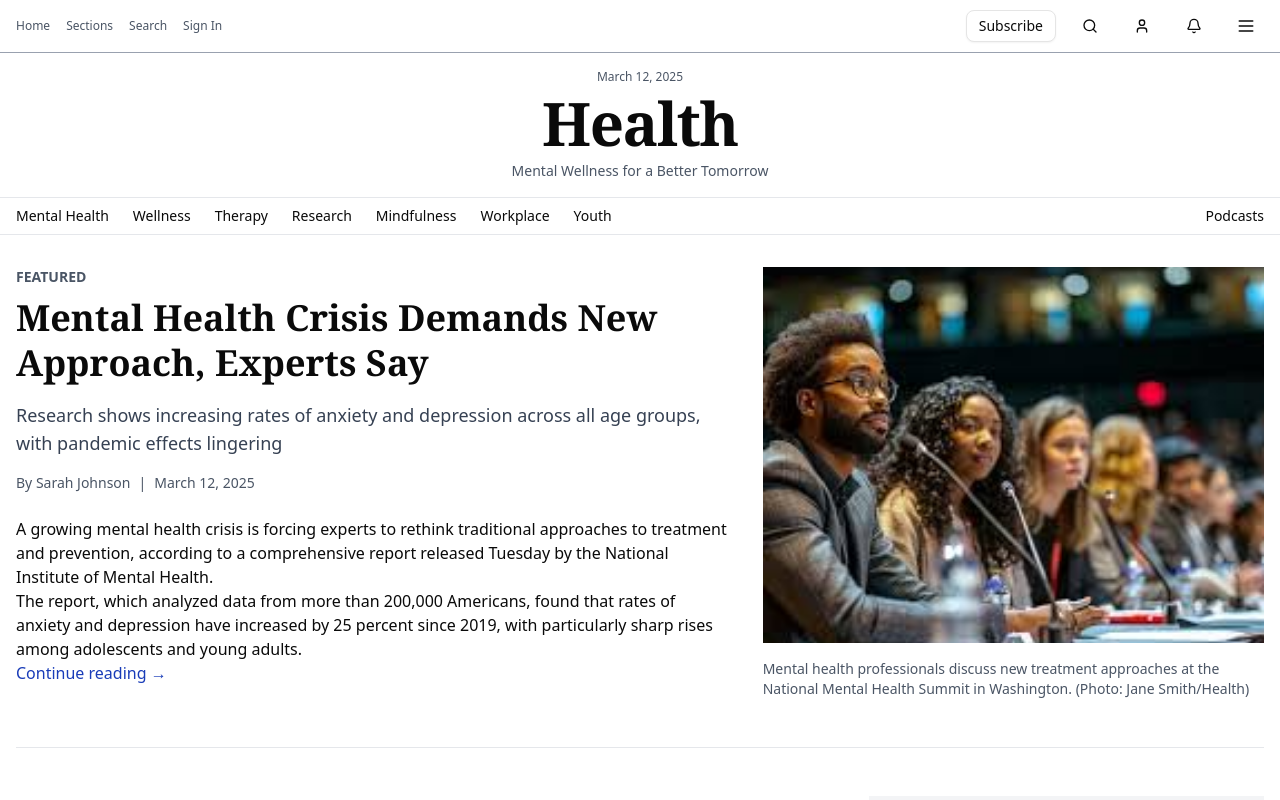
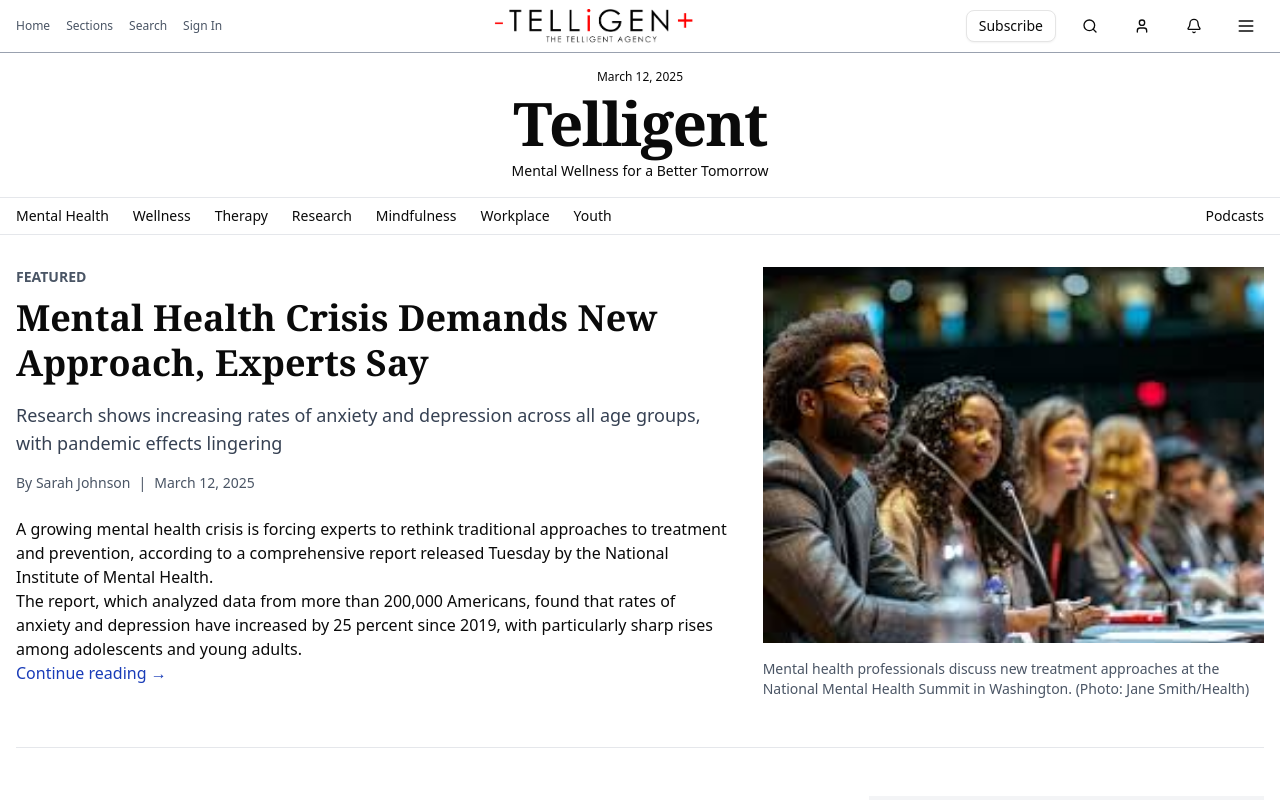
Before and after one commit to prepace/telligent, a Next.js app: page / in a window 1280 px wide. Shown: the top 800 px of the page. Built offline with nearby package versions, Linux system fonts and the light colour scheme.

Commit message:
Updated Header

```diff
--- a/app/admin/articles/loading.tsx
+++ /dev/null
@@ -1,3 +0,0 @@
-export default function Loading() {
-  return null
-}
--- a/app/admin/reports/loading.tsx
+++ /dev/null
@@ -1,3 +0,0 @@
-export default function Loading() {
-  return null
-}
--- a/src/components/Header.tsx
+++ b/src/components/Header.tsx
@@ -1,6 +1,8 @@
 "use client"
 
 import UserSidebar from "@/components/UserSidebar"
+import logo from "../../public/logo.png"
+import Image from "next/image"
 
 import { Button } from "./ui/button"
 import { Search, Menu, User, Bell } from "lucide-react"
@@ -33,6 +35,11 @@ export default function Header() {
             Sign In
           </span>
         </div>
+
+        <div>
+          <Image src={logo} alt="blank" className="h-[35px] w-auto"/>
+        </div>
+
         <div className="flex items-center space-x-4">
           <Button variant="outline" size="sm" className="hidden md:flex cursor-pointer">
             Subscribe
--- a/src/components/Masthead.tsx
+++ b/src/components/Masthead.tsx
@@ -3,9 +3,9 @@ export default function Masthead() {
   return (
     <div className="border-b border-gray-200 py-4">
       <div className="container mx-auto px-4 flex flex-col items-center">
-        <div className="text-xs text-gray-600 mb-2">March 12, 2025</div>
-        <div className="font-serif text-4xl md:text-6xl font-bold tracking-tight text-center">Health</div>
-        <div className="text-sm text-gray-600 mt-2">Mental Wellness for a Better Tomorrow</div>
+        <div className="text-xs  mb-2">March 12, 2025</div>
+        <div className="font-serif text-4xl md:text-6xl font-bold tracking-tight text-center">Telligent</div>
+        <div className="text-sm  mt-2">Mental Wellness for a Better Tomorrow</div>
       </div>
     </div>
   )
```
Also changed, not shown: public/logo.png (added).
